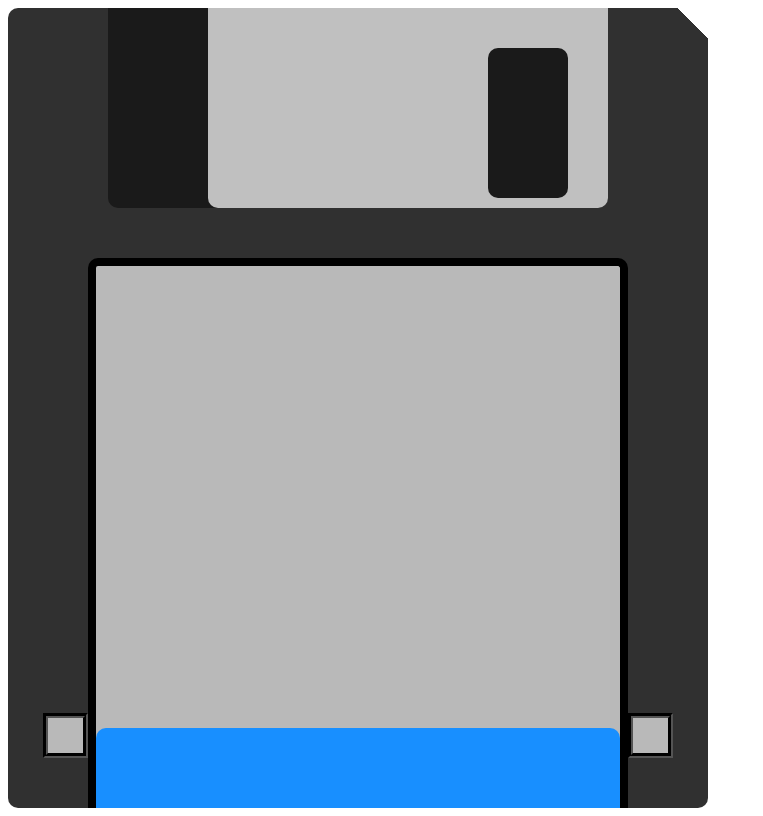
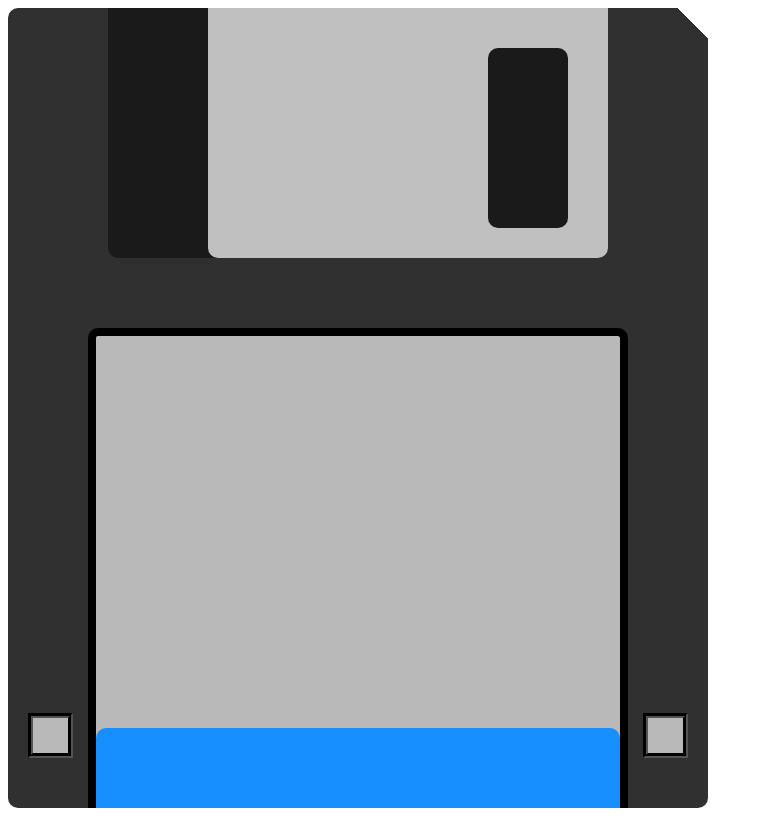
Before and after one commit to jnfrap/diskette, a website built with Vite: page src/index.html in a window 1280 px wide. Shown: the whole page, without its empty margins (0-763 px from the left). Built offline with nearby package versions, Linux system fonts and the light colour scheme.

Commit message:
Tight sizes

```diff
--- a/src/index.css
+++ b/src/index.css
@@ -11,13 +11,13 @@
 .diskette-top-container {
   display: flex;
   justify-content: center;
-  height: 200px;
+  height: 250px;
   width: 100%;
 }
 
 .gap {
   background-color: #1a1a1a;
-  height: 200px;
+  height: 100%;
   width: 500px;
   display: flex;
   justify-content: end;
@@ -27,7 +27,7 @@
 
 .metal {
   background-color: silver;
-  height: 200px;
+  height: 100%;
   width: 400px;
   border-bottom-left-radius: 10px;
   border-bottom-right-radius: 10px;
@@ -35,7 +35,7 @@
 
 .hole {
   background-color: #1a1a1a;
-  height: 150px;
+  height: 180px;
   width: 80px;
   position: relative;
   right: -280px;
@@ -46,7 +46,7 @@
 .diskette-bottom-container {
   display: flex;
   justify-content: center;
-  height: 550px;
+  height: 480px;
   width: 100%;
 }
 
@@ -70,14 +70,6 @@
   justify-content: end;
 }
 
-.rightpad-container .botoncito {
-  left: 15px;
-}
-
-.leftpad-container .botoncito {
-  right: 15px;
-}
-
 .dot {
   height: 45px;
   width: 45px;
@@ -88,6 +80,14 @@
   box-sizing: border-box;
 }
 
+.rightpad-container .dot {
+  left: 15px;
+}
+
+.leftpad-container .dot {
+  right: 15px;
+}
+
 .label-bottom {
   width: 100%;
   height: 80px;
```
